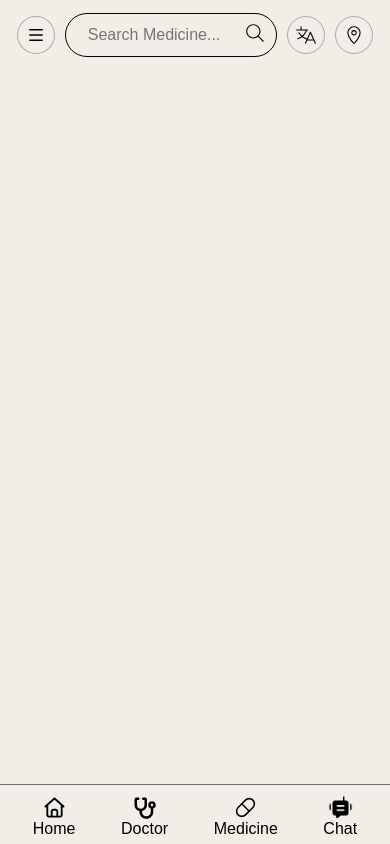
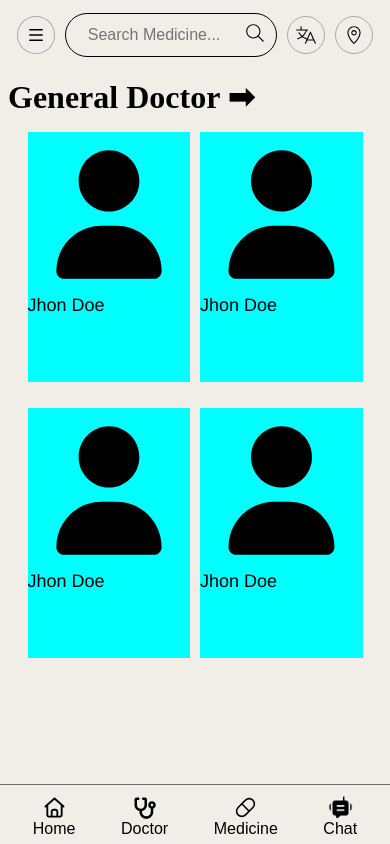
Before and after one commit to RURAL-MEDIC/Healplus, a React (Vite) app in the folder vanilla-frontend/: page /doctor in a window 390 px wide. Built offline with nearby package versions, Linux system fonts and the light colour scheme.

Commit message:
call and ambulance update for pc and mobile & basic consult doctor page update

```diff
--- a/vanilla-frontend/src/components/CallDocNAmbulance.jsx
+++ b/vanilla-frontend/src/components/CallDocNAmbulance.jsx
@@ -1,4 +1,6 @@
 import React, { useState, useRef, useEffect } from "react";
+import { Link } from "react-router-dom";
+
 import "../styles/CallDocNAmbulance.css";
 
 export default function CallDocNAmbulance() {
@@ -82,13 +84,13 @@ export default function CallDocNAmbulance() {
         <p>Call an Ambulance</p>
       </a>
 
-      <button className="ambulance">
+      <Link to="/doctor" className="ambulance">
         <div>🩺</div>
         <p>
           Consult <br />
           Doctor
         </p>
-      </button>
+      </Link>
 
       {/* Fallback modal for desktop users */}
       {showFallback && (
--- a/vanilla-frontend/src/pages/Doctor.jsx
+++ b/vanilla-frontend/src/pages/Doctor.jsx
@@ -1,11 +1,54 @@
-import React from 'react';
+import React from "react";
+import { Link } from "react-router-dom";
+import profileIcon from "../assets/user-solid-full.svg";
+
+import "../styles/Doctor.css";
 
 const Doctor = () => {
-    return (
-        <div>
-
+  return (
+    <div className="doctor-container">
+      {/* main container doctor slid */}
+      <div className="doctor-list-container">
+        <Link to="#" className="general-doctor">
+          <h1>General Doctor ➡</h1>
+        </Link>
+        <div className="doctor-list">
+          <Link className="doctor-card">
+            <div className="profile-icon">
+              <img src={profileIcon} alt="" />
+            </div>
+            <div className="doctor-name">
+              <p>Jhon Doe</p>
+            </div>
+          </Link>
+          <Link className="doctor-card">
+            <div className="profile-icon">
+              <img src={profileIcon} alt="" />
+            </div>
+            <div className="doctor-name">
+              <p>Jhon Doe</p>
+            </div>
+          </Link>
+          <Link className="doctor-card">
+            <div className="profile-icon">
+              <img src={profileIcon} alt="" />
+            </div>
+            <div className="doctor-name">
+              <p>Jhon Doe</p>
+            </div>
+          </Link>
+          <Link className="doctor-card">
+            <div className="profile-icon">
+              <img src={profileIcon} alt="" />
+            </div>
+            <div className="doctor-name">
+              <p>Jhon Doe</p>
+            </div>
+          </Link>
         </div>
-    );
-}
+      </div>
+    </div>
+  );
+};
 
 export default Doctor;
--- /dev/null
+++ b/vanilla-frontend/src/styles/Doctor.css
@@ -0,0 +1,49 @@
+.doctor-container{
+    margin: 70px 0 0 0;
+    padding: 0.5rem;
+}
+
+.doctor-list-container .general-doctor{
+    text-decoration: none;
+    color: #000000;
+}
+
+.doctor-list-container .doctor-list{
+    padding: 0.5rem;
+    height: 250px;
+    max-width: 90vw;
+    display: grid;
+    grid-template-columns: 1fr 1fr; /* 2 columns */
+    grid-template-rows: 1fr 1fr;
+    gap: 10px;
+    margin: 0 auto;
+}
+
+.doctor-list-container .doctor-list .doctor-card{
+    height: 250px;
+    max-width: 100%;
+    background-color: aqua;
+    margin: 0.5rem 0;
+    display: flex;
+    flex-direction: column;
+    text-decoration: none;
+    color: #000000;
+}
+
+.doctor-list .doctor-card .profile-icon{
+    width: 100%;
+    height: 65%;
+    object-fit: cover;
+    object-position: center;
+    display: flex;
+    justify-content: center;
+}
+.doctor-list .doctor-card .profile-icon img{
+    max-width: 100%;
+    max-height: 100%;
+}
+
+.doctor-list .doctor-card .doctor-name p{
+    font-size: 18px;
+    font-family: 'Franklin Gothic Medium', 'Arial Narrow', Arial, sans-serif;
+}
```
